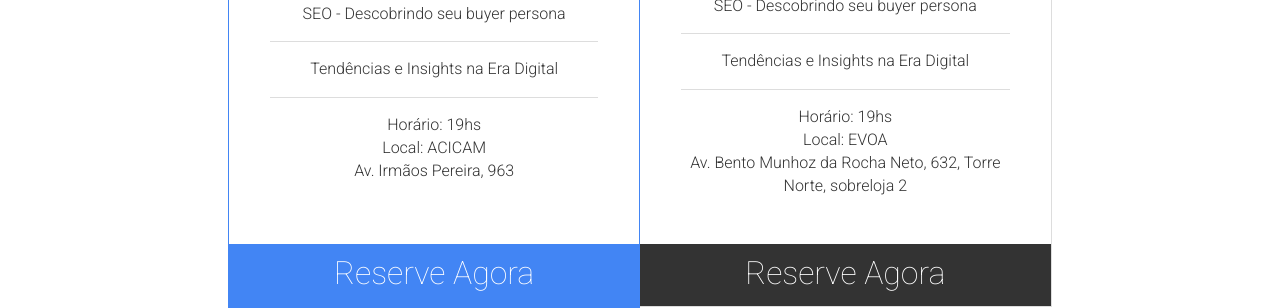
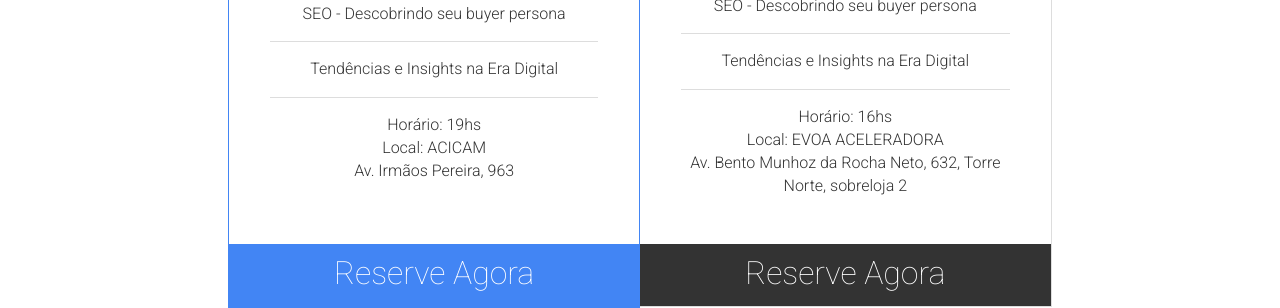
Before and after one commit to marketing-sem-fronteiras/marketing-sem-fronteiras.github.io, a Jekyll site: the page built from index.html, in a window 1280 px wide and 900 px high, scrolled down 3097 px. Shown: the part 153-461 px from the top of the window. Built offline with Jekyll 4.4.1, drawn with Linux system fonts in a browser that asks for light colours; nearby versions of some CDN libraries; comment, search, counter and statistics services are not loaded.

Commit message:
horario certo

```diff
--- a/_config.yml
+++ b/_config.yml
@@ -149,7 +149,7 @@
   ribbon: "29/08"
   buyButtonLink: "https://goo.gl/forms/PG5C7rxrSdt3gPR12"
   buyButtonText: "Reserve Agora"
-  ticketContentList: ["Sua página Web está desenhada para quem? SEO - Descobrindo seu buyer persona", "Tendências e Insights na Era Digital", "Horário: 19hs <br/>Local: EVOA <br/>Av. Bento Munhoz da Rocha Neto, 632, Torre Norte, sobreloja 2"]
+  ticketContentList: ["Sua página Web está desenhada para quem? SEO - Descobrindo seu buyer persona", "Tendências e Insights na Era Digital", "Horário: 16hs <br/>Local: EVOA ACELERADORA <br/>Av. Bento Munhoz da Rocha Neto, 632, Torre Norte, sobreloja 2"]
   validFrom: "2017-08-29T16:00"
   validThrough: "2017-08-29T17:30"
 
```
